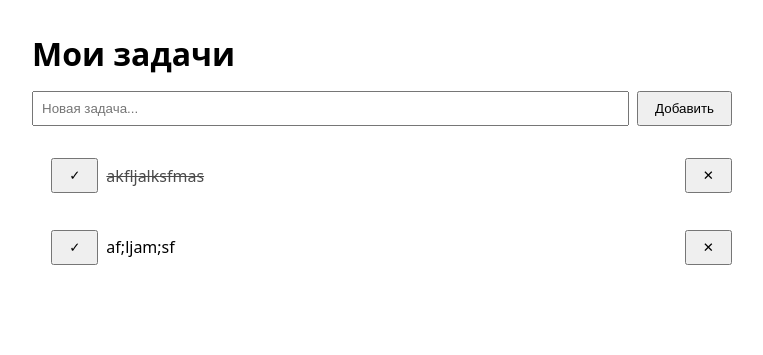
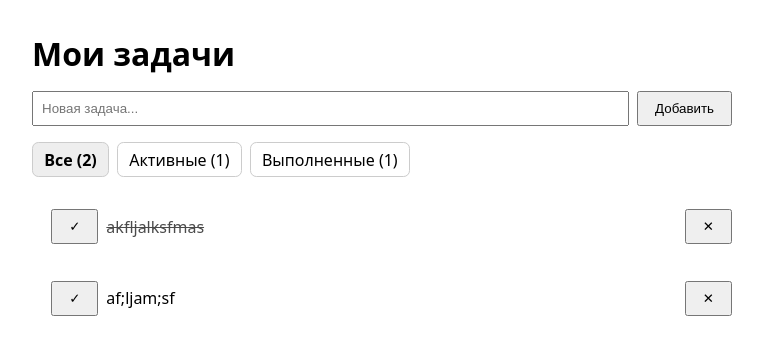
Before and after one commit to Manath-iq/todo_app.py, a Flask app: page /?filter=all in a window 1280 px wide. Shown: the top 355 px of the page, without its empty margins (258-1021 px from the left). Run offline with Flask 3, Linux system fonts and the light colour scheme; data comes from the database, SQL or seed files in the repository; both versions use the stored data as it was after the commit.

Commit message:
added filters for task

```diff
--- a/app.py
+++ b/app.py
@@ -26,22 +26,33 @@ def index():
             db.session.add(Task(title=title))
             db.session.commit()
         return redirect(url_for("index"))
-    tasks = Task.query.order_by(Task.created_at.desc()).all()
-    return render_template("index.html", tasks=tasks)
+    flt = request.args.get("filter", "all")
+    q = Task.query
+    if flt == "active":
+        q = q.filter_by(done=False)
+    elif flt == "done":
+        q = q.filter_by(done=True)
+    tasks = q.order_by(Task.created_at.desc()).all()
+    totals = {
+        "all": Task.query.count(),
+        "active": Task.query.filter_by(done=False).count(),
+        "done": Task.query.filter_by(done=True).count(),
+    }
+    return render_template("index.html", tasks=tasks, flt=flt, totals=totals)
 
 @app.route("/toggle/<int:task_id>", methods=["POST"])
 def toggle(task_id):
     t = Task.query.get_or_404(task_id)
     t.done = not t.done
     db.session.commit()
-    return redirect(url_for("index"))
+    return redirect(request.referrer or url_for("index"))
 
 @app.route("/delete/<int:task_id>", methods=["POST"])
 def delete(task_id):
     t = Task.query.get_or_404(task_id)
     db.session.delete(t)
     db.session.commit()
-    return redirect(url_for("index"))
+    return redirect(request.referrer or url_for("index"))
 
 if __name__ == "__main__":
     app.run(debug=True)
--- a/templates/index.html
+++ b/templates/index.html
@@ -10,9 +10,13 @@
       form { display: flex; gap: .5rem; margin: 1rem 0; }
       input[type="text"] { flex: 1; padding: .5rem; }
       button { padding: .5rem 1rem; cursor: pointer; }
+      .tabs { display: flex; gap: .5rem; margin: .5rem 0 1rem; }
+      .tab { padding: .35rem .7rem; border: 1px solid #ccc; border-radius: .4rem; text-decoration: none; color: inherit; }
+      .tab.active { background: #eee; font-weight: 600; }
       ul { padding-left: 1.2rem; }
       li { display: flex; align-items: center; gap: .5rem; margin: .3rem 0; }
       .done { text-decoration: line-through; opacity: .7; }
+      .muted { opacity: .7; font-size: .9rem; }
     </style>
   </head>
   <body>
@@ -22,6 +26,12 @@
       <input name="title" type="text" placeholder="Новая задача..." required />
       <button type="submit">Добавить</button>
     </form>
+
+    <div class="tabs">
+      <a class="tab {{ 'active' if flt == 'all' }}" href="{{ url_for('index', filter='all') }}">Все ({{ totals.all }})</a>
+      <a class="tab {{ 'active' if flt == 'active' }}" href="{{ url_for('index', filter='active') }}">Активные ({{ totals.active }})</a>
+      <a class="tab {{ 'active' if flt == 'done' }}" href="{{ url_for('index', filter='done') }}">Выполненные ({{ totals.done }})</a>
+    </div>
 
     {% if tasks %}
       <ul>
@@ -38,7 +48,7 @@
         {% endfor %}
       </ul>
     {% else %}
-      <p>Пока задач нет — добавь первую выше 👆</p>
+      <p class="muted">Нет задач в этом фильтре.</p>
     {% endif %}
   </body>
 </html>
```
Also changed, not shown: instance/todo.db.
